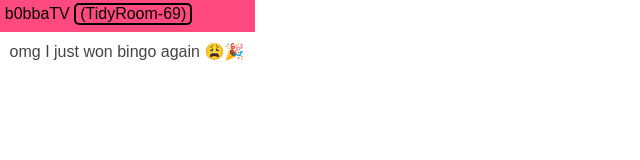
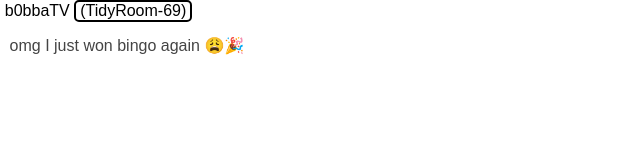
Before and after one commit to b0bbaTV/b0bba-habbo-overlay, a plain HTML site: page index.html in a window 1280 px wide. Shown: the whole page, without its empty margins (0-640 px from the left). Drawn offline with Linux system fonts and the light colour scheme.

Commit message:
Add files via upload

```diff
--- a/index.html
+++ b/index.html
@@ -2,13 +2,14 @@
 <!DOCTYPE html>
 <html lang="en">
 <head>
-  <meta charset="UTF-8">
-  <meta name="viewport" content="width=device-width, initial-scale=1.0">
-  <title>b0bba Chat Overlay</title>
+  <meta charset="UTF-8" />
+  <meta name="viewport" content="width=device-width, initial-scale=1.0"/>
+  <title>b0bba Zaytri-Style Overlay</title>
+  <link href="https://fonts.googleapis.com/css2?family=Montserrat:wght@400;700&display=swap" rel="stylesheet" />
   <link rel="stylesheet" href="style.css" />
 </head>
 <body>
   <main id="chat-container"></main>
-  <script src="test_chat_sample.js"></script>
+  <script src="script.js"></script>
 </body>
 </html>
--- /dev/null
+++ b/script.js
@@ -0,0 +1,20 @@
+
+window.addEventListener('DOMContentLoaded', () => {
+  const container = document.getElementById('chat-container');
+  const bubble = document.createElement('section');
+  bubble.className = 'bubble animate';
+
+  bubble.innerHTML = `
+    <div class="user-section">
+      <div class="username">
+        <span class="name">b0bbaTV</span>
+        <span class="pronouns-badge">(TidyRoom-69)</span>
+      </div>
+    </div>
+    <div class="message">
+      <span class="message-wrapper">omg I just won bingo again 😩🎉</span>
+    </div>
+  `;
+
+  container.appendChild(bubble);
+});
```
